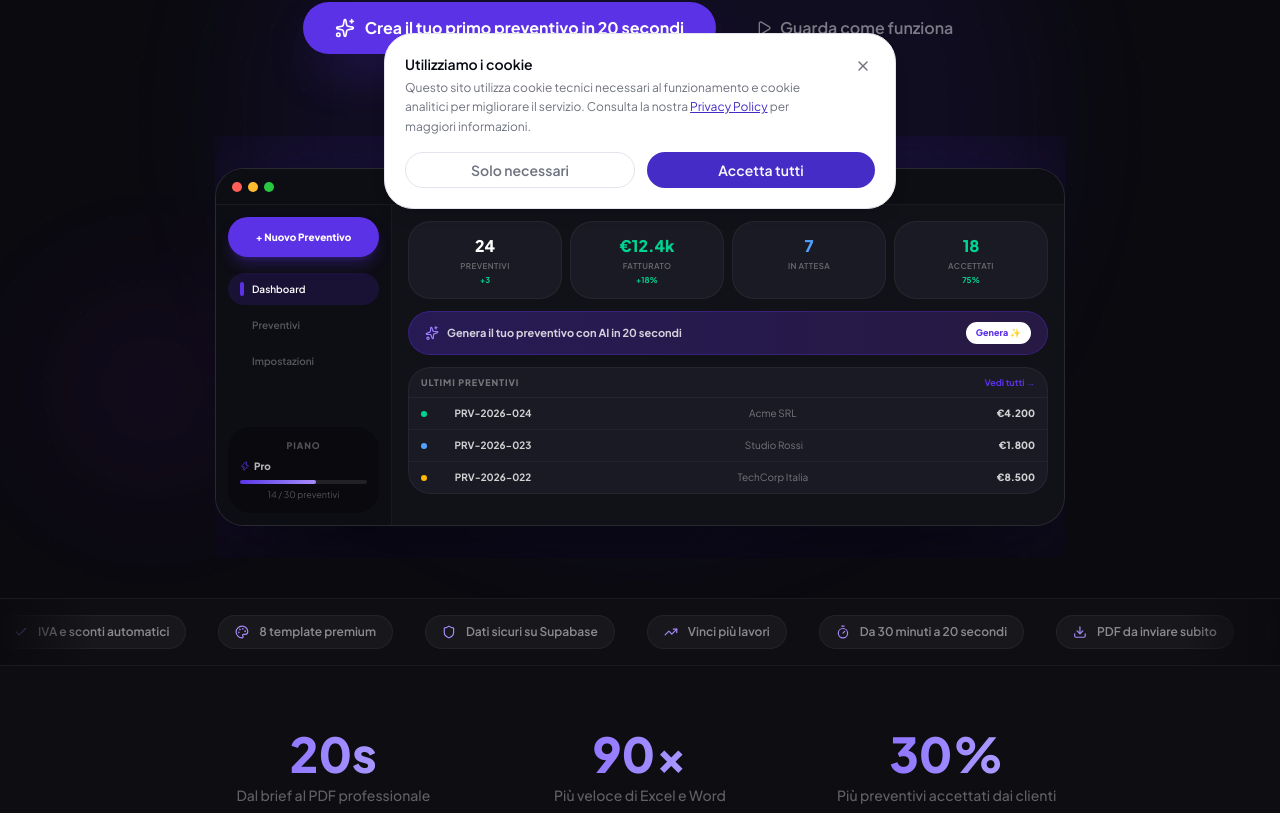
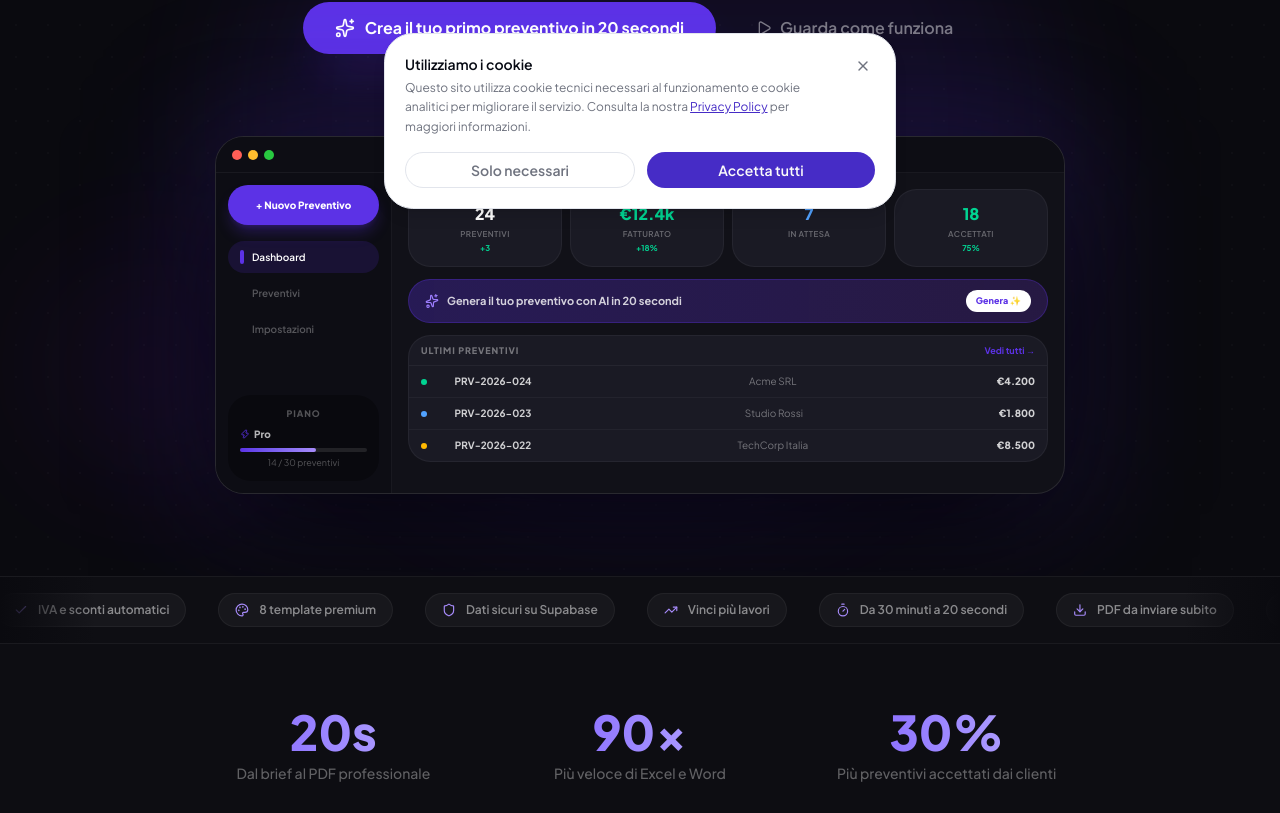
Before and after one commit to federicolardieri/preventivoveloce, a Next.js app: page / in a window 1280 px wide. Shown: the part 567-1380 px from the top of the page. Built offline with nearby package versions, Linux system fonts and the light colour scheme; no server answers.

Commit message:
fix(ui): use absolute positioning for mockup to avoid iOS Safari stretching

```diff
--- a/src/app/(marketing)/page.tsx
+++ b/src/app/(marketing)/page.tsx
@@ -206,8 +206,9 @@ function SpeedBar({ label, minutes, max, color, delay }: {
 
 function DashboardMockup() {
   return (
-    <div className="w-full flex justify-center overflow-hidden py-4 sm:py-8 pointer-events-none sm:pointer-events-auto">
-      <div className="w-[850px] min-w-[850px] origin-top scale-[0.45] sm:scale-[0.75] md:scale-[0.85] lg:scale-100 -mb-[200px] sm:-mb-[100px] lg:mb-0 relative">
+    <div className="w-full relative h-[160px] sm:h-[300px] lg:h-[400px] mt-4 lg:mt-0 pointer-events-none sm:pointer-events-auto overflow-hidden sm:overflow-visible">
+      {/* Container posizionato in modo assoluto e centrato, non influenza la larghezza della pagina */}
+      <div className="absolute top-0 left-1/2 -translate-x-1/2 w-[800px] sm:w-[850px] origin-top center scale-[0.45] sm:scale-[0.75] md:scale-[0.85] lg:scale-100">
         <div className="absolute -inset-6 bg-[#5c32e6]/18 rounded-3xl blur-3xl opacity-50 sm:opacity-100" />
         <div className="relative bg-[#111118] rounded-2xl border border-white/10 overflow-hidden shadow-[0_40px_140px_-20px_rgba(0,0,0,0.9)]">
         {/* Browser bar */}
```
